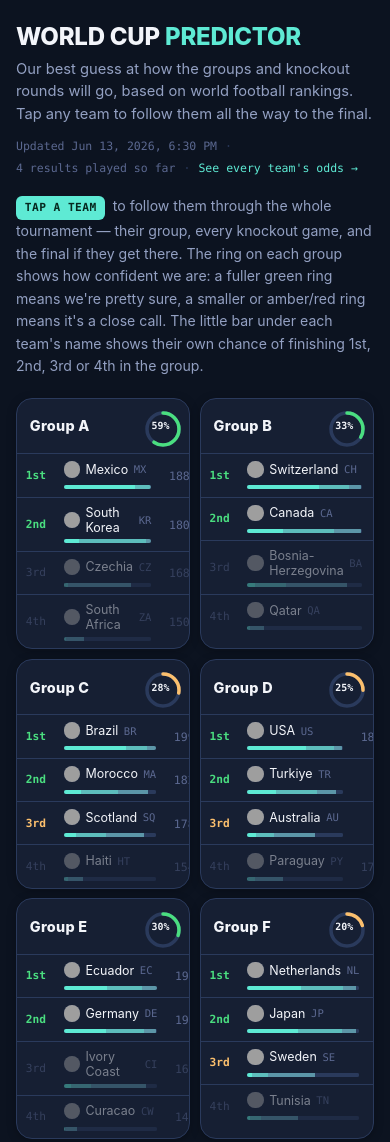
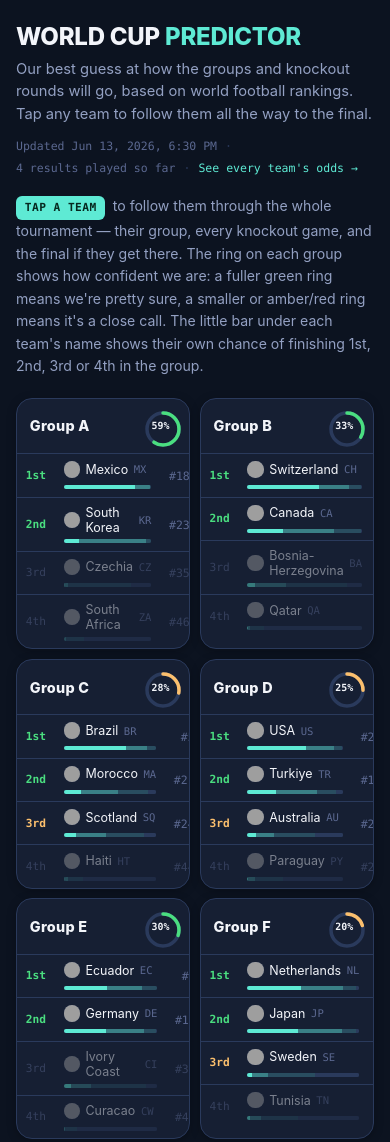
Before and after one commit to Tangerineman83/World-Cup-Odds, a website: page index.html in a window 390 px wide. Shown: the top 1142 px of the page. Drawn offline with Linux system fonts and the light colour scheme; grey boxes are pictures that could not be loaded.

Commit message:
Add files via upload

```diff
--- a/app.js
+++ b/app.js
@@ -84,8 +84,23 @@
     `;
   }
 
+  // Computes each team's world ranking (1 = strongest) from their Elo-style
+  // rating, across all 48 teams in data.groups. Cached per data load.
+  let cachedRankByName = null;
+  function rankByName() {
+    if (cachedRankByName) return cachedRankByName;
+    const all = [];
+    for (const g of Object.values(data.groups)) {
+      for (const t of g.order) all.push(t);
+    }
+    all.sort((a, b) => b.elo - a.elo);
+    cachedRankByName = new Map(all.map((t, i) => [t.name, i + 1]));
+    return cachedRankByName;
+  }
+
   function renderGroups() {
     groupsGrid.innerHTML = '';
+    const ranks = rankByName();
     for (const letter of GROUP_ORDER) {
       const g = data.groups[letter];
       const card = document.createElement('div');
@@ -103,6 +118,7 @@
 
         const posProbs = team.positionProbabilities || [0, 0, 0, 0];
         const posBarHtml = positionProbBar(posProbs);
+        const rank = ranks.get(team.name);
 
         rows += `<tr class="${rowClass}" data-team="${team.name}">
           <td class="pos-col">${posLabel}</td>
@@ -110,7 +126,7 @@
             ${teamButton(team)}
             ${posBarHtml}
           </td>
-          <td class="elo-col"><span class="elo-num">${team.elo}</span></td>
+          <td class="elo-col"><span class="elo-num" title="Rating: ${Math.round(team.elo)}">#${rank}</span></td>
         </tr>`;
       });
 
@@ -511,6 +527,7 @@
       if (!res.ok) throw new Error('scenario.json not found (HTTP ' + res.status + ')');
       data = await res.json();
       cachedRounds = null;
+      cachedRankByName = null;
       renderMeta();
       renderGroups();
       renderBracket();
--- a/styles.css
+++ b/styles.css
@@ -256,8 +256,8 @@
    position, a different concept, so uses shades of the accent teal instead
    to avoid implying "green = advancing" for what might be their P(3rd). */
 .pp-seg-0 { background: var(--accent); }
-.pp-seg-1 { background: color-mix(in srgb, var(--accent) 65%, var(--text-faint)); }
-.pp-seg-2 { background: color-mix(in srgb, var(--accent) 35%, var(--text-faint)); }
+.pp-seg-1 { background: color-mix(in srgb, var(--accent) 45%, var(--surface-raised)); }
+.pp-seg-2 { background: color-mix(in srgb, var(--accent) 18%, var(--surface-raised)); }
 .pp-seg-3 { background: var(--border); }
 
 .pp-summary {
@@ -275,7 +275,7 @@
 }
 
 .elo-col {
-  width: 3.4em;
+  width: 2.4em;
   text-align: right;
 }
 
@@ -573,7 +573,7 @@
   .group-card-header h3 { font-size: 0.9rem; }
   .group-table { font-size: 0.78rem; }
   .group-table td { padding: 0.45rem 0.55rem; }
-  .elo-col { width: 2.8em; }
+  .elo-col { width: 2.2em; }
   .masthead-top h1 { font-size: 1.5rem; }
   .confidence-ring { width: 32px; height: 32px; }
 }
```
